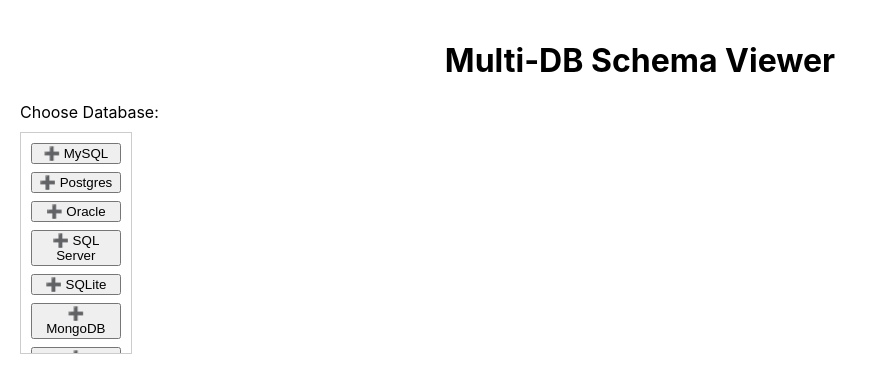
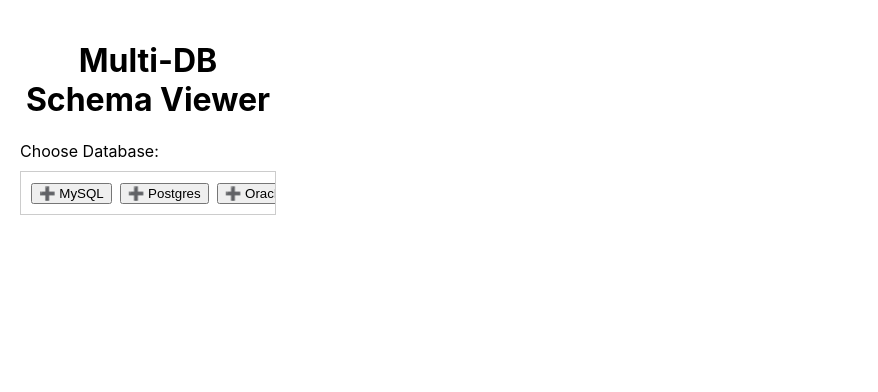
Before and after one commit to rajendrok/business_intelligence_dashboard, a React (Create React App) app in the folder frontend/: page / in a window 1280 px wide. Shown: the top 392 px of the page, without its empty margins (0-878 px from the left). Built offline with nearby package versions, Linux system fonts and the light colour scheme.

Commit message:
add horizontal scroll view to DB

```diff
--- a/frontend/src/HomePage.jsx
+++ b/frontend/src/HomePage.jsx
@@ -112,7 +112,7 @@ function HomePage() {
   };
 
   return (
-    <div style={{ padding: "20px" }}>
+    <div style={{ padding: "20px" , width :"20vw"}}>
       <h1 style={{ textAlign: "center" }}>Multi-DB Schema Viewer</h1>
       <DatabaseSelector onAddDatabase={addConnection} />
 
--- a/frontend/src/components/DatabaseSelector.jsx
+++ b/frontend/src/components/DatabaseSelector.jsx
@@ -7,28 +7,25 @@ function DatabaseSelector({ onAddDatabase }) {
 
       <div
         style={{
-          maxHeight: "200px",         // control the height of scroll
-          overflowY: "auto",
+          maxWidth: "100%",            // allow full width of parent
+          overflowX: "auto",           // enable horizontal scroll
+          whiteSpace: "nowrap",        // keep buttons in one line
           border: "1px solid #ccc",
           padding: "10px",
           marginTop: "10px",
-          display: "flex",
-          flexDirection: "column",    // <-- THIS makes them stack vertically
-          gap: "8px",
-         width:"7vw"
         }}
       >
-        <button onClick={() => onAddDatabase("mysql")}>➕ MySQL</button>
-        <button onClick={() => onAddDatabase("postgres")}>➕ Postgres</button>
-        <button onClick={() => onAddDatabase("oracle")}>➕ Oracle</button>
-        <button onClick={() => onAddDatabase("sqlserver")}>➕ SQL Server</button>
-        <button onClick={() => onAddDatabase("sqlite")}>➕ SQLite</button>
-        <button onClick={() => onAddDatabase("mongodb")}>➕ MongoDB</button>
-        <button onClick={() => onAddDatabase("cassandra")}>➕ Cassandra</button>
-        <button onClick={() => onAddDatabase("neo4j")}>➕ Neo4j</button>
-        <button onClick={() => onAddDatabase("clickhouse")}>➕ ClickHouse</button>
-        <button onClick={() => onAddDatabase("druid")}>➕ Druid</button>
-        <button onClick={() => onAddDatabase("firebase")}>➕ Firebase</button>
+        <button onClick={() => onAddDatabase("mysql")} style={{ marginRight: "8px" }}>➕ MySQL</button>
+        <button onClick={() => onAddDatabase("postgres")} style={{ marginRight: "8px" }}>➕ Postgres</button>
+        <button onClick={() => onAddDatabase("oracle")} style={{ marginRight: "8px" }}>➕ Oracle</button>
+        <button onClick={() => onAddDatabase("sqlserver")} style={{ marginRight: "8px" }}>➕ SQL Server</button>
+        <button onClick={() => onAddDatabase("sqlite")} style={{ marginRight: "8px" }}>➕ SQLite</button>
+        <button onClick={() => onAddDatabase("mongodb")} style={{ marginRight: "8px" }}>➕ MongoDB</button>
+        <button onClick={() => onAddDatabase("cassandra")} style={{ marginRight: "8px" }}>➕ Cassandra</button>
+        <button onClick={() => onAddDatabase("neo4j")} style={{ marginRight: "8px" }}>➕ Neo4j</button>
+        <button onClick={() => onAddDatabase("clickhouse")} style={{ marginRight: "8px" }}>➕ ClickHouse</button>
+        <button onClick={() => onAddDatabase("druid")} style={{ marginRight: "8px" }}>➕ Druid</button>
+        <button onClick={() => onAddDatabase("firebase")} style={{ marginRight: "8px" }}>➕ Firebase</button>
       </div>
     </div>
   );
```
